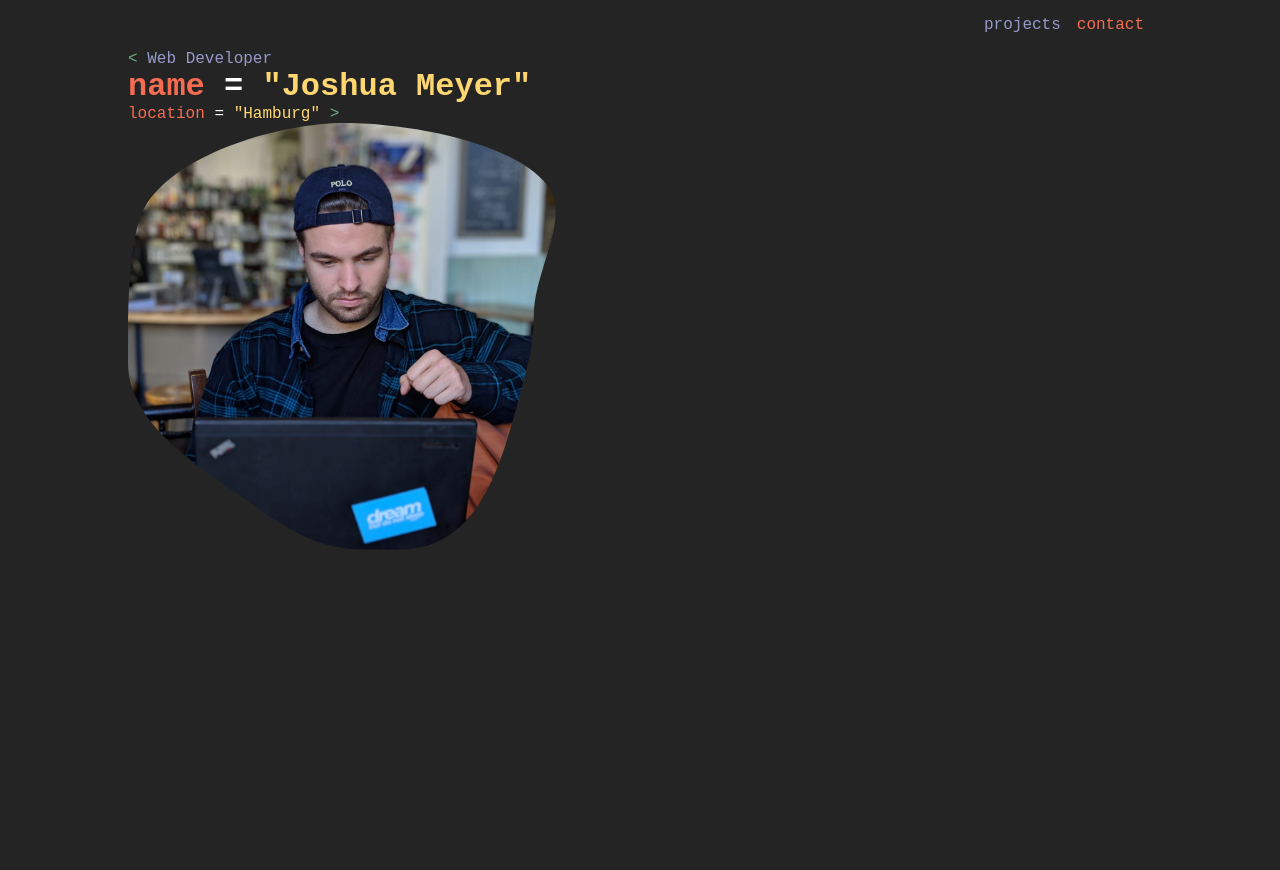
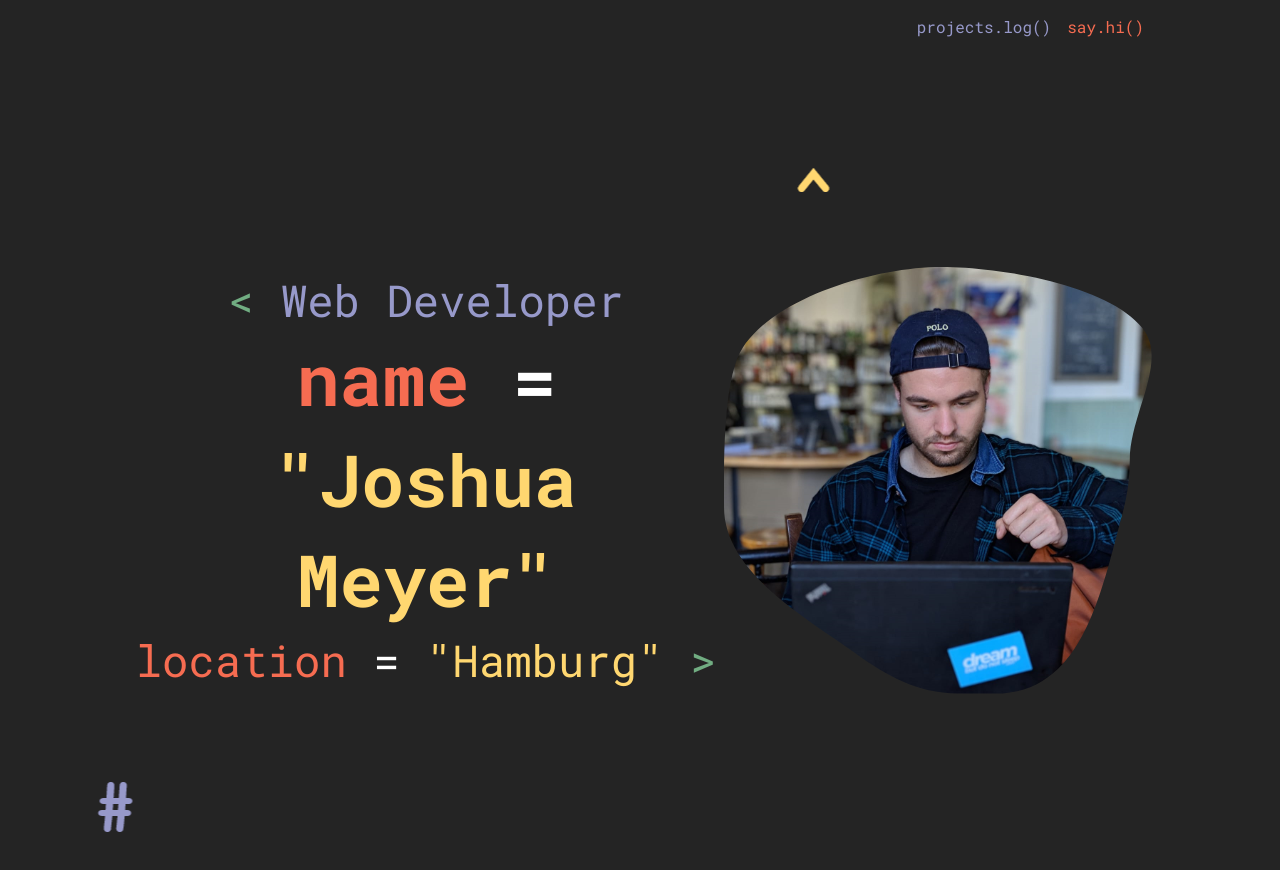
Before and after one commit to joshua-meyerrr/portfolio, a plain HTML site: page index.html in a window 1280 px wide. Before the commit the page ends 800 px from the top, so only its background shows below. Drawn offline with Linux system fonts and the light colour scheme.

Commit message:
Add Style for showcase-section

```diff
--- a/index.html
+++ b/index.html
@@ -11,8 +11,8 @@
     <header class="container">
       <nav>
         <ul class="flex navigation">
-          <li><a href="#" class="blue">projects</a></li>
-          <li><a href="#" class="orange">contact</a></li>
+          <li><a href="#" class="blue">projects.log()</a></li>
+          <li><a href="#" class="orange">say.hi()</a></li>
         </ul>
       </nav>
     </header>
@@ -35,7 +35,11 @@
           <span class="green">&gt;</span>
         </p>
       </div>
-      <img src="assets/profilpic.png" alt="picture of joshua meyer" />
+      <img
+        src="assets/profilpic.png"
+        alt="picture of joshua meyer"
+        class="pf"
+      />
     </div>
   </body>
 </html>
--- a/style.css
+++ b/style.css
@@ -1,3 +1,5 @@
+@import url("https://fonts.googleapis.com/css2?family=Roboto+Mono:wght@400;700&display=swap");
+
 :root {
   --base-color: #242424ff;
   --sec-yel: #ffd770ff;
@@ -15,17 +17,19 @@
 }
 
 body {
-  background-color: #242424;
+  background: url("assets/code-symbols.png") no-repeat, #242424;
+  background-position: center;
+
   color: #fff;
-  font-family: "Space Mono", monospace;
+  font-family: "Roboto Mono", monospace;
+  overflow: hidden;
 }
 
 ul {
   list-style: none;
 }
 
-a,
-a:hover {
+a {
   text-decoration: none;
 }
 
@@ -39,6 +43,12 @@ a:hover {
 .flex {
   display: flex;
   align-items: center;
+}
+
+.grid {
+  display: grid;
+  grid-template-columns: 2fr 1fr;
+  grid-template-rows: 0.5fr 1fr 0.5fr;
 }
 
 .orange {
@@ -67,3 +77,28 @@ a:hover {
 .navigation li {
   padding: 0 0.5em;
 }
+
+/* Showcase */
+
+.intro-text {
+  grid-column: 1/3;
+  grid-row: 2/3;
+  justify-self: start;
+  align-self: center;
+  text-align: center;
+}
+
+h1 {
+  font-size: 4.5em;
+  line-height: 1.4;
+}
+
+.pf {
+  grid-column: 3/4;
+  grid-row: 2/3;
+}
+
+.sub-head {
+  font-size: 2.75em;
+  /* text-align: center; */
+}
```
Also changed, not shown: assets/code-symbols.png (added).
